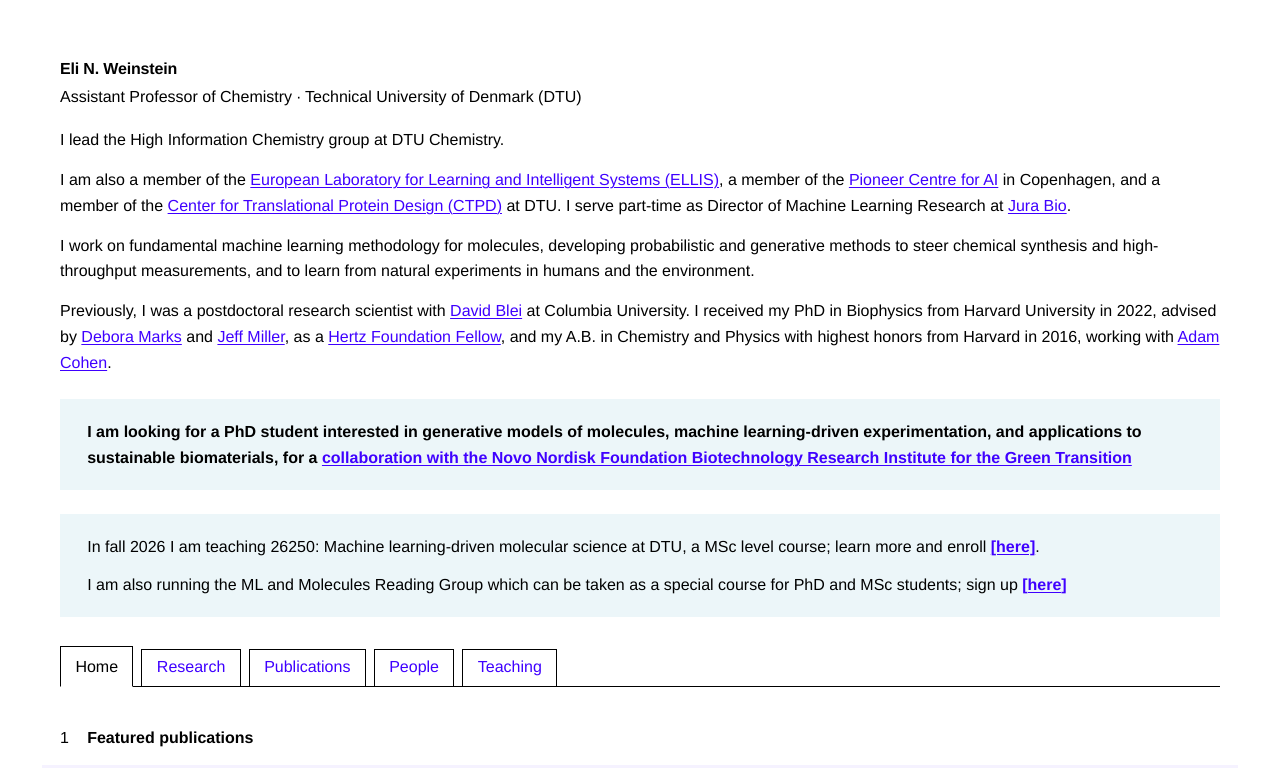
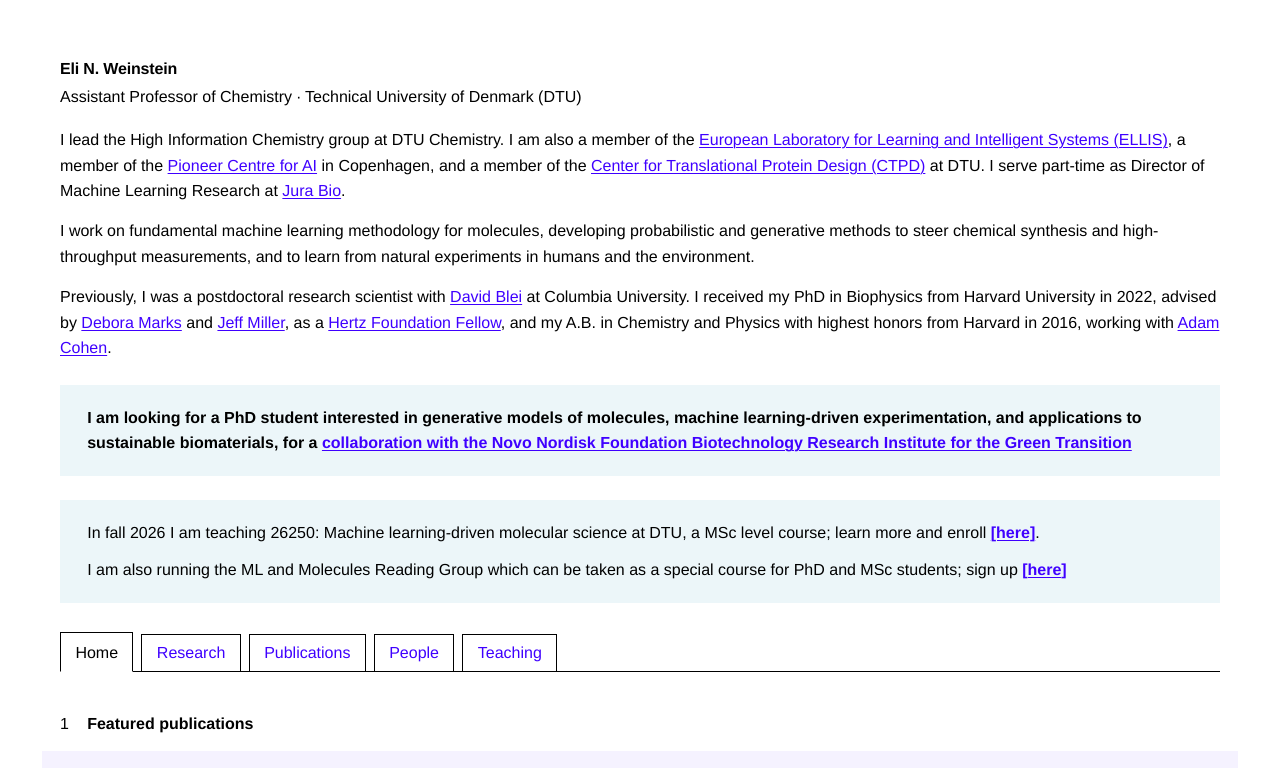
Before and after one commit to EWeinstein/EWeinstein.github.io, a plain HTML site: page index.html in a window 1280 px wide. Shown: the top 768 px of the page. Drawn offline with Linux system fonts and the light colour scheme.

Commit message:
Update index.html

```diff
--- a/index.html
+++ b/index.html
@@ -343,9 +343,7 @@
     <h1>Eli N. Weinstein</h1>
     <p class="role">Assistant Professor of Chemistry ∙ Technical University of Denmark (DTU)</p>
     <p class="bio">
-      <p> I lead the High Information Chemistry group at DTU Chemistry.</p>
-
-      <p> I am also a member of the
+      <p> I lead the High Information Chemistry group at DTU Chemistry. I am also a member of the
       <a href="https://ellis.eu/">European Laboratory for Learning and Intelligent Systems (ELLIS)</a>,
       a member of the <a href="https://www.aicentre.dk/">Pioneer Centre for AI</a> in Copenhagen,
       and a member of the <a href="https://ctpd.dtu.dk/">Center for Translational Protein Design (CTPD)</a> at DTU.
```
